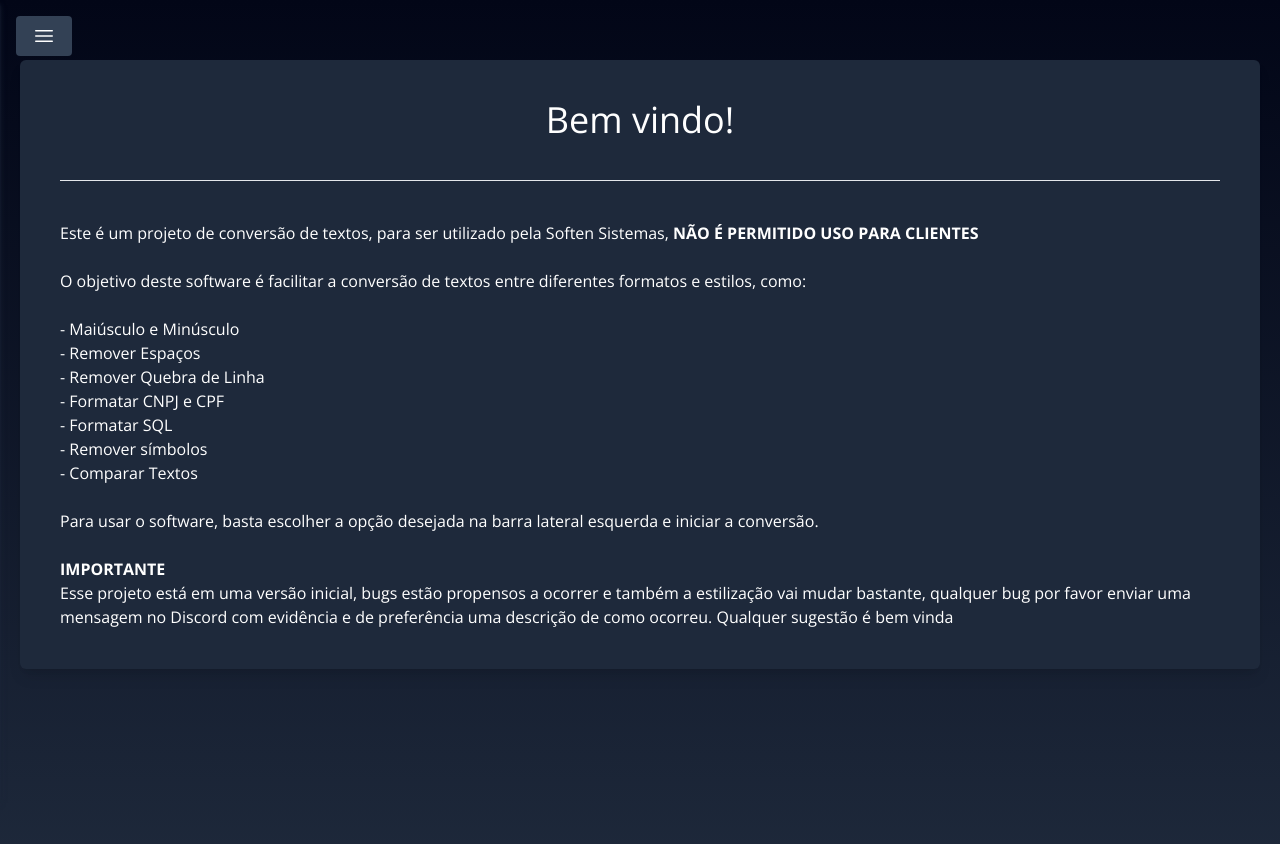
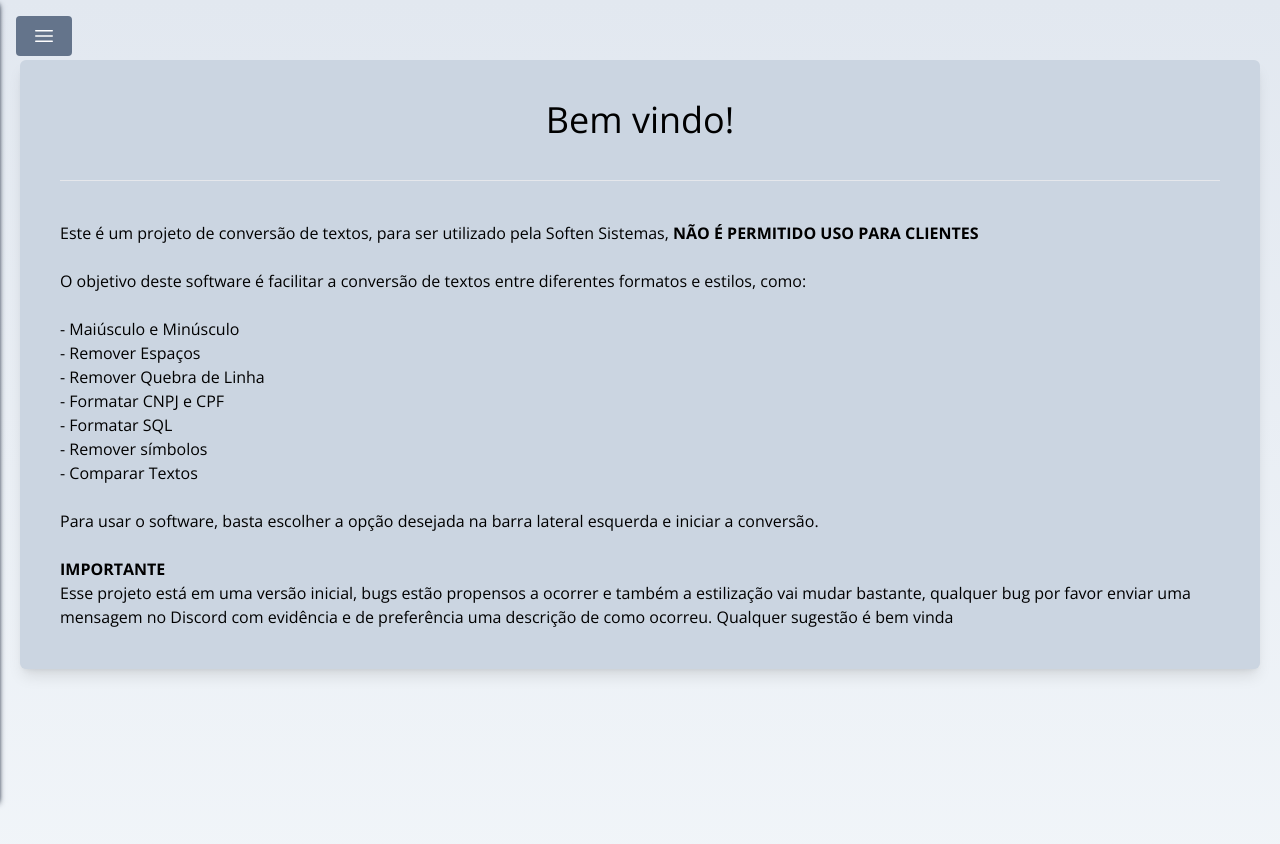
Before and after one commit to Rafael-Sabatini/conversor-texto, a React (Vite) app: page / in a window 1280 px wide. Shown: the top 844 px of the page. Built offline with nearby package versions, Linux system fonts and the light colour scheme.

Commit message:
Ajustes estilo

```diff
--- a/src/App.jsx
+++ b/src/App.jsx
@@ -39,14 +39,21 @@ function App() {
   const homeChange = () => setChangeComponent("HomeScreen");
 
   return (
-    <div className="relative p-0 m-0 min-h-screen max-h-full bg-gradient-to-t from-slate-800 to-slate-950 text-white">
+    <div
+      className="
+        relative
+        p-0 m-0
+        min-h-screen max-h-full
+        bg-gradient-to-t from-slate-100 to-slate-200
+        text-black
+      ">
       {/* Botão para abrir o sidebar (aparece só quando sidebarOpen === false) */}
       {!sidebarOpen && (
         <button
           onClick={() => setSidebarOpen(true)}
           className="
             sticky top-4 left-4
-            bg-slate-700 text-white
+            bg-slate-500 text-white
             px-4 py-2
             rounded
             hover:rotate-180
@@ -83,6 +90,7 @@ function App() {
           px-4 py-6
           shadow-md
           shadow-slate-800
+          text-white
           transition-transform duration-300
           ${sidebarOpen ? "translate-x-0" : "-translate-x-full"}
         `}
--- a/src/components/CNPJCPFConverter.jsx
+++ b/src/components/CNPJCPFConverter.jsx
@@ -146,6 +146,7 @@ const CNPJCPFConverter = () => {
             whitespace-pre-wrap
             break-all
             resize-none
+            shadow-md shadow-slate-500
           "
         />
         <textarea
@@ -163,6 +164,7 @@ const CNPJCPFConverter = () => {
             whitespace-pre-wrap
             break-all
             resize-none
+            shadow-md shadow-slate-500
           "
           value={handleConversion(text)}
         />
--- a/src/components/CasingConverter.jsx
+++ b/src/components/CasingConverter.jsx
@@ -140,6 +140,7 @@ function CasingConverter() {
             whitespace-pre-wrap
             break-all
             resize-none
+            shadow-md shadow-slate-500
           "
         />
 
@@ -158,6 +159,7 @@ function CasingConverter() {
             whitespace-pre-wrap
             break-all
             resize-none
+            shadow-md shadow-slate-500
           "
           value={handleConversion(text)}
         />
--- a/src/components/HomeScreen.jsx
+++ b/src/components/HomeScreen.jsx
@@ -8,7 +8,7 @@ const HomeScreen = () => {
         max-w-screen
         max-h-screen
         p-10
-        bg-slate-800
+        bg-slate-300
         rounded-md
         shadow-lg
         overflow-x-none
--- a/src/components/LineBreakConverter.jsx
+++ b/src/components/LineBreakConverter.jsx
@@ -62,6 +62,7 @@ const LineBreakConverter = () => {
           whitespace-pre-wrap
           break-all
           resize-none
+          shadow-md shadow-slate-500
         "
           />
 
@@ -80,6 +81,7 @@ const LineBreakConverter = () => {
             whitespace-pre-wrap
             break-all
             resize-none
+            shadow-md shadow-slate-500
           "
             value={handleConversion(text)}
           />
--- a/src/components/SQLConverter.jsx
+++ b/src/components/SQLConverter.jsx
@@ -69,6 +69,7 @@ const SQLConverter = () => {
               whitespace-pre-wrap
               break-all
               resize-none
+              shadow-md shadow-slate-500
             "
           />
 
@@ -88,6 +89,7 @@ const SQLConverter = () => {
               whitespace-pre-wrap
               break-all
               resize-none
+              shadow-md shadow-slate-500
             "
             value={handleConversion(text)}
           />
--- a/src/components/SpaceRemoval.jsx
+++ b/src/components/SpaceRemoval.jsx
@@ -135,6 +135,7 @@ const SpaceRemoval = () => {
           whitespace-pre-wrap
           break-all
           resize-none
+          shadow-md shadow-slate-500
         "
         />
 
@@ -153,6 +154,7 @@ const SpaceRemoval = () => {
             whitespace-pre-wrap
             break-all
             resize-none
+            shadow-md shadow-slate-500
           "
           value={handleConversion(text)}
         />
--- a/src/components/SymbolRemover.jsx
+++ b/src/components/SymbolRemover.jsx
@@ -107,7 +107,7 @@ const SymbolRemover = () => {
       </label>
 
       {/* Textareas */}
-      <div className="flex flex-row w-full gap-4">
+      <div className="flex flex-row w-full gap-4 ">
         <textarea
           placeholder="Digite seu texto com símbolos aqui:"
           ref={contentEditableRef}
@@ -124,6 +124,7 @@ const SymbolRemover = () => {
             whitespace-pre-wrap
             break-all
             resize-none
+            shadow-md shadow-slate-500
           "
         />
         <textarea
@@ -141,6 +142,7 @@ const SymbolRemover = () => {
             whitespace-pre-wrap
             break-all
             resize-none
+            shadow-md shadow-slate-500
           "
           value={handleConversion(text)}
         />
--- a/src/components/TextComparator.jsx
+++ b/src/components/TextComparator.jsx
@@ -31,11 +31,18 @@ const TextComparator = () => {
     <div className="flex flex-col justify-center align-center p-10">
       <button
         className="
+          relative
+          top-20
+          left-1
           bg-blue-500
           w-10
           rounded-lg
           p-2
           text-center
+          hover:bg-blue-400
+          hover:scale-110
+          transition-all
+          duration-300
         "
         onClick={toggleModal}
       >
@@ -62,17 +69,16 @@ const TextComparator = () => {
             fixed top-0 left-0
             w-screen h-screen
             flex items-center justify-center
-            bg-bg
             z-50
           "
         >
           <div
             className="
-              bg-gradient-to-b from-slate-950 to-slate-800
+              bg-slate-400
               p-4
               rounded-md
               max-w-2xl
-              text-white
+              text-black
               relative
             "
           >
@@ -124,7 +130,7 @@ const TextComparator = () => {
         </div>
       )}
 
-      <h1 className=" mt-10 text-center text-2xl mb-10">
+      <h1 className=" mt-10 text-center text-4xl font-bold mb-10">
         Comparador de Textos
       </h1>
 
@@ -133,7 +139,7 @@ const TextComparator = () => {
         placeholder="Digite o primeiro texto aqui..."
         value={textOne}
         onChange={(e) => setTextOne(e.target.value)}
-        className="border rounded text-black p-2 w-full h-40 mb-4 resize-none"
+        className="bg-slate-200 border rounded text-black p-2 w-full h-40 mb-4 resize-none shadow-md shadow-slate-500"
       />
 
       {/* Segunda textarea */}
@@ -141,11 +147,11 @@ const TextComparator = () => {
         placeholder="Digite o segundo texto aqui..."
         value={textTwo}
         onChange={(e) => setTextTwo(e.target.value)}
-        className="border text-black rounded p-2 w-full h-40 mb-4 resize-none"
+        className="bg-slate-200 border text-black rounded p-2 w-full h-40 mb-4 resize-none shadow-md shadow-slate-500"
       />
 
       {/* Resultados da comparação */}
-      <span className="text-black p-2 border rounded min-h-[100px] break-all max-width-screen whitespace-break-spaces">
+      <span className="shadow-sm bg-slate-200 text-black p-2 border rounded min-h-[100px] break-all max-width-screen whitespace-break-spaces">
         {highlightedDiff}
       </span>
     </div>
```
